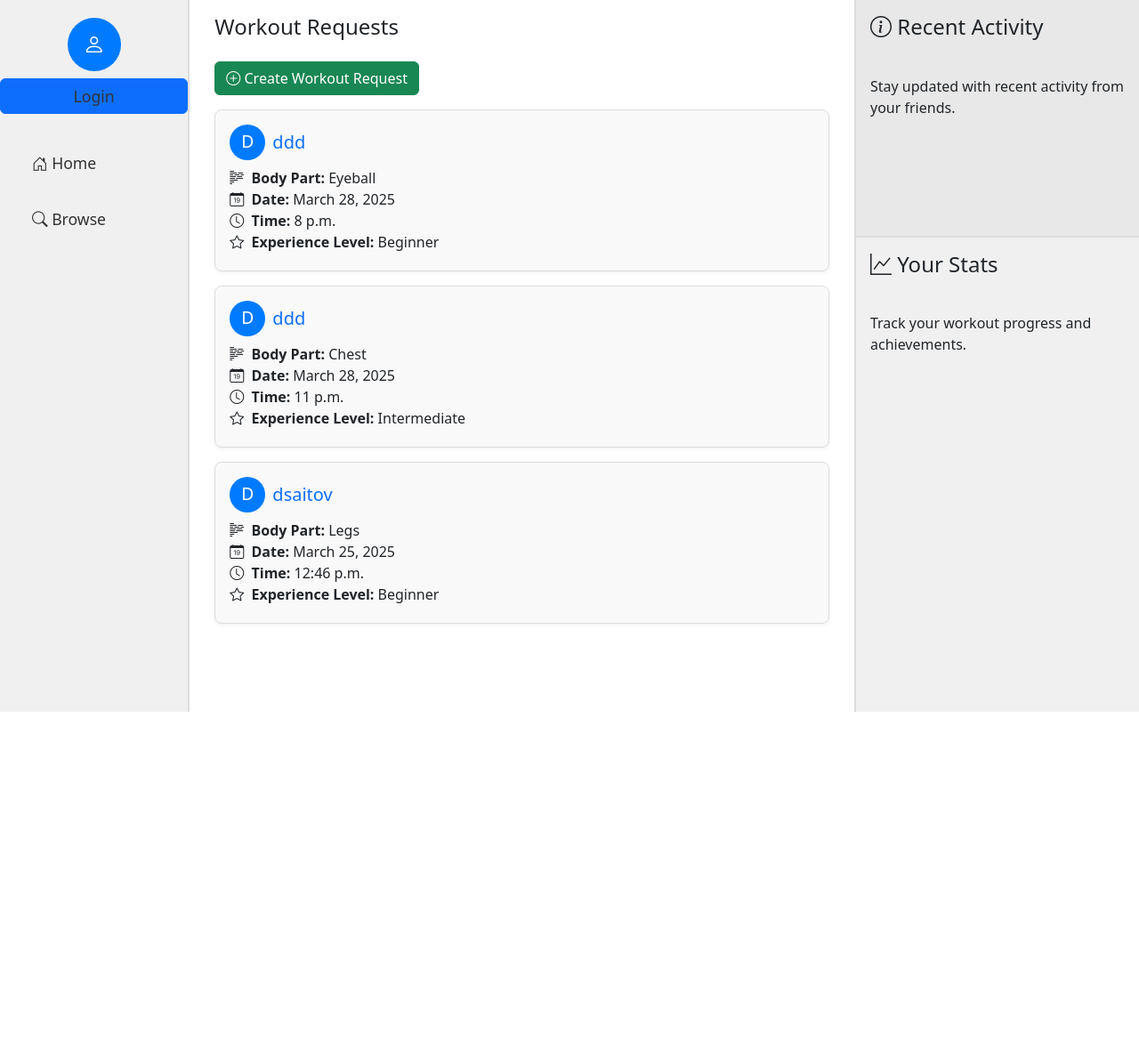
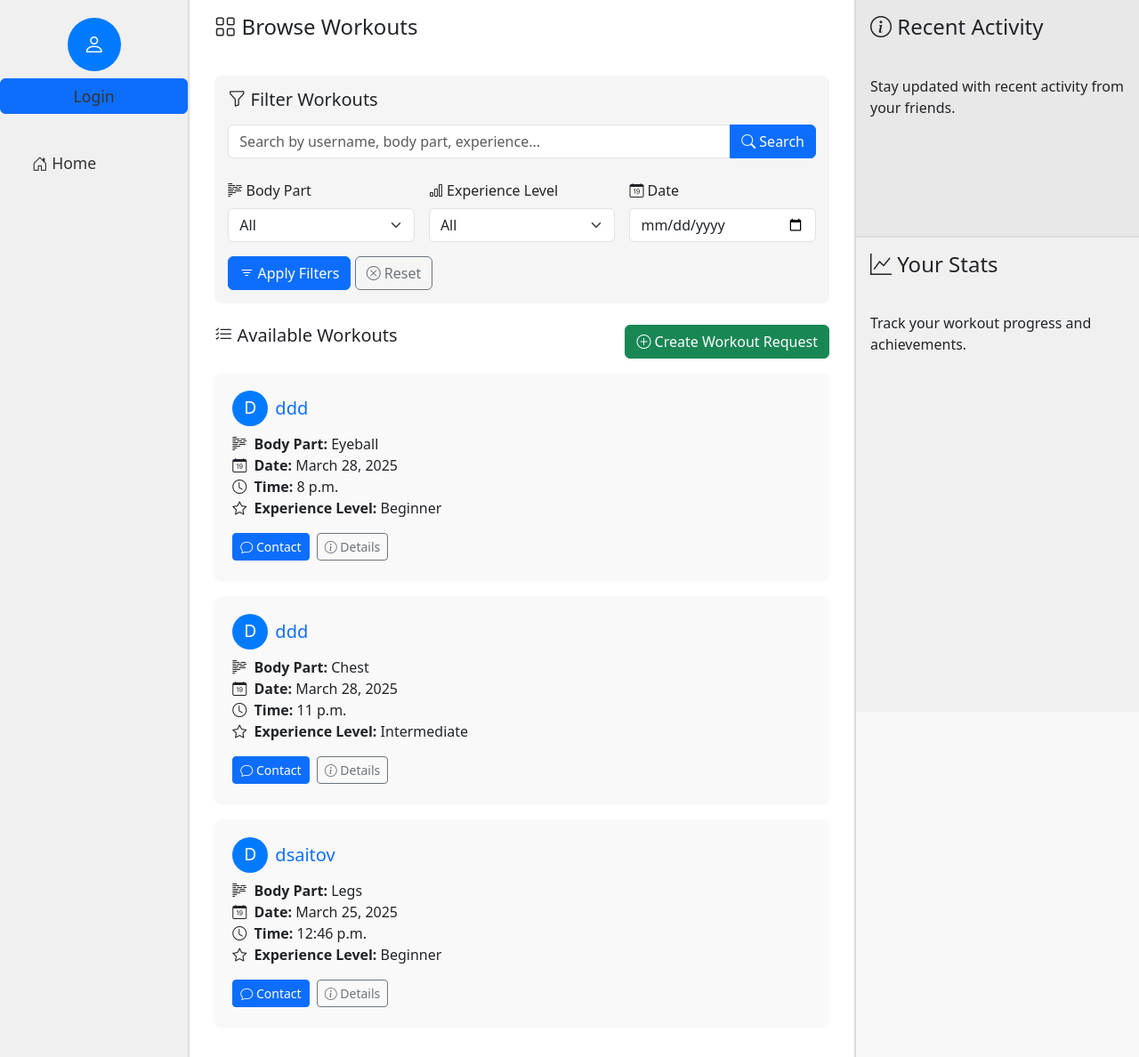
Before and after one commit to DanilSaitov/workout-sharing-app, a Django app: page / in a window 1280 px wide. Shown: the whole page at 89% size. Before the commit the page ends 800 px from the top, so only its background shows below. Run offline with Django 5.2, Linux system fonts and the light colour scheme; data comes from the database, SQL or seed files in the repository; both versions use the stored data as it was after the commit.

Commit message:
browse, profile, search

```diff
--- a/main/views.py
+++ b/main/views.py
@@ -18,13 +18,35 @@ class CustomUserCreationForm(UserCreationForm):
 
 def index(request):
     workout_requests = WorkoutRequest.objects.all().order_by('-created_at')
+
+    # Filter parameters
+    body_part = request.GET.get('body_part')
+    experience_level = request.GET.get('experience_level')
+    date = request.GET.get('date')
+    search_query = request.GET.get('search')
+
+    # Apply filters if provided
+    if body_part and body_part != 'All':
+        workout_requests = workout_requests.filter(body_part=body_part)
+
+    if experience_level and experience_level != 'All':
+        workout_requests = workout_requests.filter(experience_level=experience_level)
+
+    if date:
+        workout_requests = workout_requests.filter(date=date)
+
+    # Apply search query if provided
+    if search_query:
+        workout_requests = workout_requests.filter(
+            Q(user__username__icontains=search_query) |
+            Q(body_part__icontains=search_query) |
+            Q(experience_level__icontains=search_query)
+        )
+
     return render(request, 'index.html', {'workout_requests': workout_requests})
 
 def message(request):
     return render(request, 'message.html')
-
-def browse(request):
-    return render(request, 'browse.html')
 
 def calendar(request):
     return render(request, 'calendar.html')
--- a/templates/index.html
+++ b/templates/index.html
@@ -72,6 +72,24 @@
             align-items: center;
             justify-content: center;
         }
+        .filter-section {
+            background-color: #f5f5f5;
+            border-radius: 8px;
+            padding: 15px;
+            margin-bottom: 20px;
+        }
+        .workout-card {
+            background-color: #f9f9f9;
+            border-radius: 8px;
+            padding: 20px;
+            margin-bottom: 20px;
+            box-shadow: 0 2px 4px rgba(0,0,0,0.05);
+            transition: transform 0.2s;
+        }
+        .workout-card:hover {
+            transform: translateY(-2px);
+            box-shadow: 0 4px 8px rgba(0,0,0,0.1);
+        }
     </style>
 </head>
 <body>
@@ -84,12 +102,9 @@
 
             <!-- Center Column (3 parts) -->
             <div class="col-7 center-column">
-                <h4 class="p-3">Workout Requests</h4>
-                <div class="px-3">
-                    <a href="{% url 'create_workout_request' %}" class="btn btn-success mb-3">
-                        <i class="bi bi-plus-circle"></i> Create Workout Request
-                    </a>
+                <h4 class="p-3"><i class="bi bi-grid"></i> Browse Workouts</h4>
 
+                <div class="p-3">
                     {% if messages %}
                         {% for message in messages %}
                             <div class="alert alert-{{ message.tags }} mb-3">
@@ -98,8 +113,60 @@
                         {% endfor %}
                     {% endif %}
 
+                    <div class="filter-section mb-4">
+                        <h5 class="mb-3"><i class="bi bi-funnel"></i> Filter Workouts</h5>
+                        <form class="row g-3" method="GET">
+                            <div class="col-md-12 mb-2">
+                                <div class="input-group">
+                                    <input type="text" class="form-control" placeholder="Search by username, body part, experience..." name="search" value="{{ request.GET.search|default:'' }}">
+                                    <button class="btn btn-primary" type="submit">
+                                        <i class="bi bi-search"></i> Search
+                                    </button>
+                                </div>
+                            </div>
+                            <div class="col-md-4">
+                                <label class="form-label"><i class="bi bi-body-text"></i> Body Part</label>
+                                <select class="form-select" name="body_part">
+                                    <option value="All" {% if request.GET.body_part == "All" or not request.GET.body_part %}selected{% endif %}>All</option>
+                                    <option value="Arms" {% if request.GET.body_part == "Arms" %}selected{% endif %}>Arms</option>
+                                    <option value="Legs" {% if request.GET.body_part == "Legs" %}selected{% endif %}>Legs</option>
+                                    <option value="Chest" {% if request.GET.body_part == "Chest" %}selected{% endif %}>Chest</option>
+                                    <option value="Back" {% if request.GET.body_part == "Back" %}selected{% endif %}>Back</option>
+                                </select>
+                            </div>
+                            <div class="col-md-4">
+                                <label class="form-label"><i class="bi bi-bar-chart"></i> Experience Level</label>
+                                <select class="form-select" name="experience_level">
+                                    <option value="All" {% if request.GET.experience_level == "All" or not request.GET.experience_level %}selected{% endif %}>All</option>
+                                    <option value="Beginner" {% if request.GET.experience_level == "Beginner" %}selected{% endif %}>Beginner</option>
+                                    <option value="Intermediate" {% if request.GET.experience_level == "Intermediate" %}selected{% endif %}>Intermediate</option>
+                                    <option value="Advanced" {% if request.GET.experience_level == "Advanced" %}selected{% endif %}>Advanced</option>
+                                </select>
+                            </div>
+                            <div class="col-md-4">
+                                <label class="form-label"><i class="bi bi-calendar-date"></i> Date</label>
+                                <input type="date" class="form-control" name="date" value="{{ request.GET.date|default:'' }}">
+                            </div>
+                            <div class="col-12 mt-3">
+                                <button type="submit" class="btn btn-primary">
+                                    <i class="bi bi-filter"></i> Apply Filters
+                                </button>
+                                <a href="{% url 'index' %}" class="btn btn-outline-secondary">
+                                    <i class="bi bi-x-circle"></i> Reset
+                                </a>
+                            </div>
+                        </form>
+                    </div>
+
+                    <div class="d-flex justify-content-between mb-3">
+                        <h5><i class="bi bi-list-check"></i> Available Workouts</h5>
+                        <a href="{% url 'create_workout_request' %}" class="btn btn-success">
+                            <i class="bi bi-plus-circle"></i> Create Workout Request
+                        </a>
+                    </div>
+
                     {% for request in workout_requests %}
-                        <div class="workout-request mb-3 p-3 border rounded">
+                        <div class="workout-card">
                             <div class="d-flex align-items-center mb-2">
                                 {% if request.user.profile_picture %}
                                     <img src="{{ request.user.profile_picture.url }}" alt="{{ request.user.username }}" class="rounded-circle me-2" style="width: 40px; height: 40px; object-fit: cover;">
@@ -120,6 +187,14 @@
                                 <i class="bi bi-clock me-1"></i> <strong>Time:</strong> {{ request.time }}<br>
                                 <i class="bi bi-star me-1"></i> <strong>Experience Level:</strong> {{ request.experience_level }}
                             </p>
+                            <div class="d-flex mt-3">
+                                <a href="{% url 'conversation' username=request.user.username %}" class="btn btn-sm btn-primary me-2">
+                                    <i class="bi bi-chat"></i> Contact
+                                </a>
+                                <button class="btn btn-sm btn-outline-secondary">
+                                    <i class="bi bi-info-circle"></i> Details
+                                </button>
+                            </div>
                         </div>
                     {% empty %}
                         <div class="text-center py-5">
--- a/templates/partials/sidebar.html
+++ b/templates/partials/sidebar.html
@@ -24,11 +24,6 @@
         <li class="nav-item">
             <a href="{% url 'friend_list' %}" class="nav-link {% if 'friends' in request.path %}active{% endif %}">
                 <i class="bi bi-people"></i> Friends
-            </a>
-        </li>
-        <li class="nav-item">
-            <a href="{% url 'Browse' %}" class="nav-link {% if 'browse' in request.path %}active{% endif %}">
-                <i class="bi bi-search"></i> Browse
             </a>
         </li>
         <li class="nav-item">
@@ -64,10 +59,5 @@
                 <i class="bi bi-house-door"></i> Home
             </a>
         </li>
-        <li class="nav-item">
-            <a href="{% url 'Browse' %}" class="nav-link {% if 'browse' in request.path %}active{% endif %}">
-                <i class="bi bi-search"></i> Browse
-            </a>
-        </li>
     </ul>
 {% endif %}
--- a/workoutSharingApp/urls.py
+++ b/workoutSharingApp/urls.py
@@ -24,7 +24,6 @@ urlpatterns = [
     path('admin/', admin.site.urls),
     path('', views.index, name='index'),
     path('message/', views.message, name='message'),
-    path('browse/', views.browse, name='Browse'),
     path('calendar/', views.calendar, name='Calendar'),
     path('settings/', views.settings, name='settings'),
     path('login/', views.loginPage, name='login'),
@@ -32,15 +31,12 @@ urlpatterns = [
     path('register/', views.registerPage, name='register'),
     path('profile/<str:username>/', views.profile, name='profile'),
     path('workout-request/create/', views.create_workout_request, name='create_workout_request'),
-    path('', views.list_workout_requests, name='index'),
-
     # Friend system URLs
     path('friends/', views.friend_list, name='friend_list'),
     path('friend-request/send/<str:username>/', views.send_friend_request, name='send_friend_request'),
     path('friend-request/accept/<str:username>/', views.accept_friend_request, name='accept_friend_request'),
     path('friend-request/reject/<str:username>/', views.reject_friend_request, name='reject_friend_request'),
     path('unfriend/<str:username>/', views.unfriend, name='unfriend'),
-
     # Messaging URLs
     path('inbox/', views.inbox, name='inbox'),
     path('conversation/<str:username>/', views.conversation, name='conversation'),
```
Also changed, not shown: templates/profile.html (+10 -1 lines), db.sqlite3.
